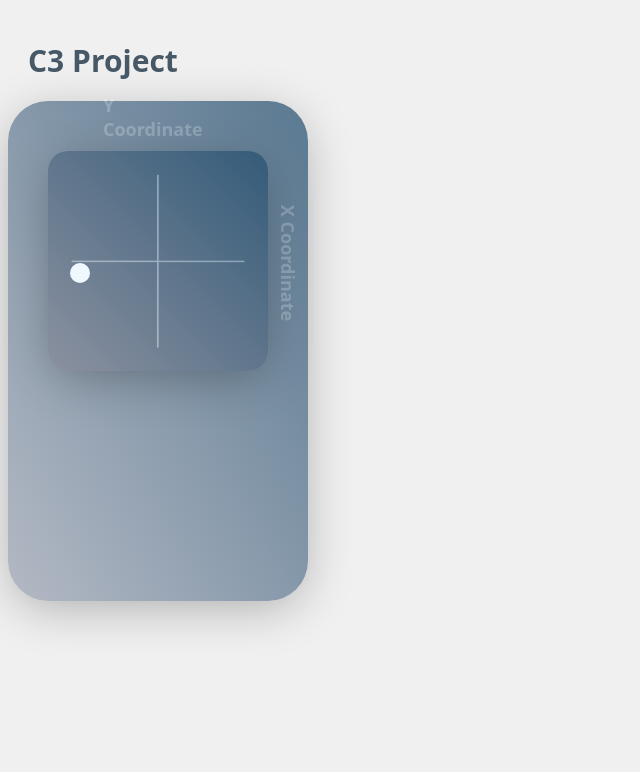
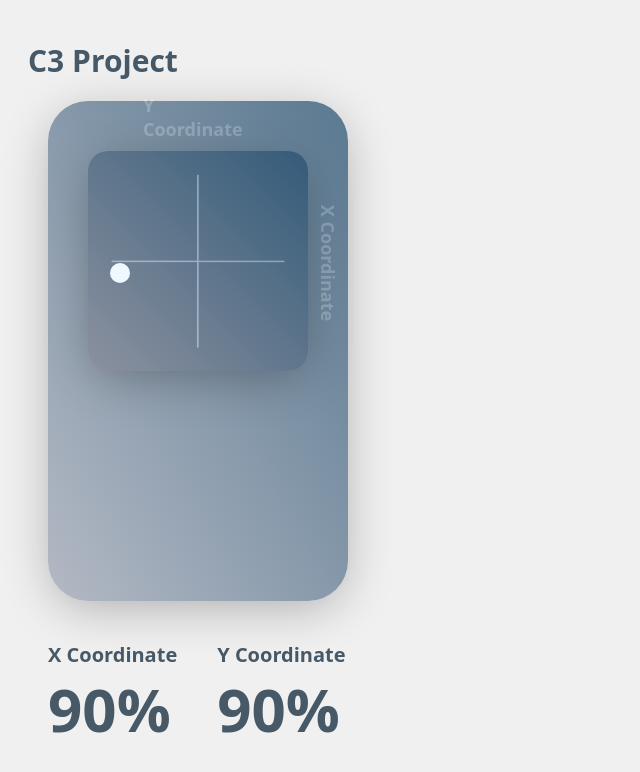
Before and after one commit to shmshmkch/C3-Project, a React (Vite) app: page / in a window 1280 px wide. Shown: the top 772 px of the page, without its empty margins (0-640 px from the left). Built offline with nearby package versions, Linux system fonts and the light colour scheme.

Commit message:
Add value indicator

```diff
--- a/src/App.css
+++ b/src/App.css
@@ -9,3 +9,23 @@ body {
   font-weight: 600;
   margin: 40px 40px 20px 20px;
 }
+
+#value_area {
+  display: flex;
+  width: 300px;
+  gap: 40px;
+  margin-top: 40px;
+  margin-left: 40px;
+}
+
+.value_wrapper {
+  font-weight: 600;
+}
+
+.value_label {
+  font-size: 20px;
+}
+
+.value {
+  font-size: 60px;
+}
--- a/src/App.tsx
+++ b/src/App.tsx
@@ -5,12 +5,20 @@ import CoordinateInput from './CoordinateInput';
 
 function App() {
 
-    const [msg, setMsg] = useState("Hello World")
-
     return (
         <div>
             <div id="logo">C3 Project</div>
             <CoordinateInput></CoordinateInput>
+            <div id="value_area">
+                <div className='value_wrapper'>
+                    <div id="x_value_label" className='value_label'>X Coordinate</div>
+                    <div id="x_value" className='value'>90%</div>
+                </div>
+                <div className='value_wrapper'>
+                    <div id="y_value_label" className='value_label'>Y Coordinate</div>
+                    <div id="y_value" className='value'>90%</div>
+                </div>
+            </div>
             {/* <Message text="Hello React"></Message> */}
         </div>
     );
--- a/src/assets/CoordinateInput.css
+++ b/src/assets/CoordinateInput.css
@@ -7,6 +7,7 @@
     box-shadow: 0px 10px 50px -6px rgba(0, 0, 0, 0.3);
     border-radius: 40px;
     position: relative;
+    margin-left: 40px;
 }
 
 #coordinate_plane_wrapper {
```
